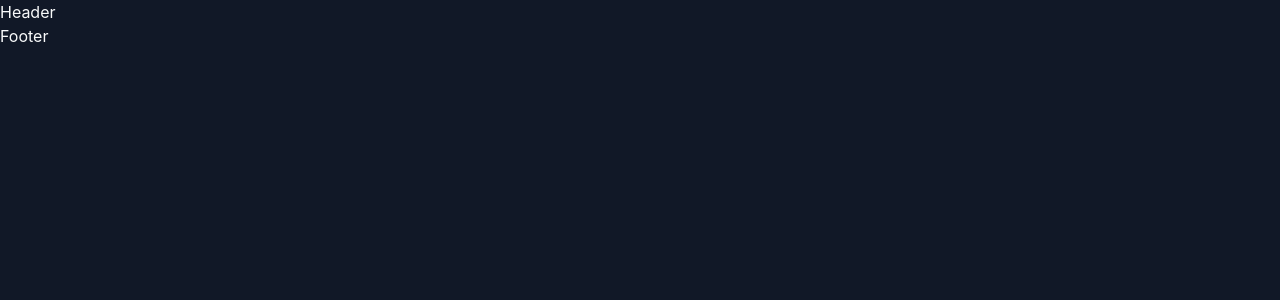
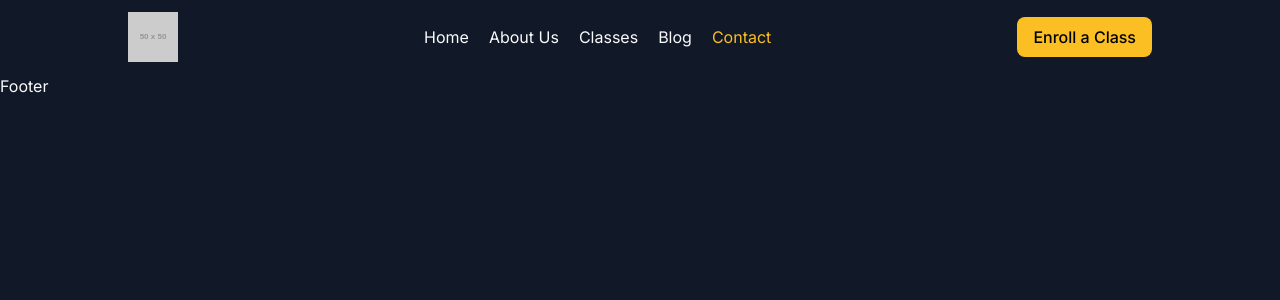
Before and after one commit to AungMinKhant123/dobu-martial-arts-training, a React (Vite) app in the folder frontend/: page /contact in a window 1280 px wide. Shown: the top 300 px of the page. Built offline with nearby package versions, Linux system fonts and the light colour scheme.

Commit message:
feat: added header for user site

```diff
--- /dev/null
+++ b/frontend/src/components/Button.jsx
@@ -0,0 +1,36 @@
+const Button = ({
+  children,
+  variant = "primary",
+  size = "md",
+  className = "",
+  ...props
+}) => {
+  const baseStyles =
+    "inline-flex items-center justify-center font-medium rounded-lg transition-colors duration-200 focus:outline-none focus:ring-2 focus:ring-offset-2 disabled:opacity-50 disabled:pointer-events-none";
+
+  const variants = {
+    primary:
+      "bg-(--primary-color) text-black hover:bg-yellow-600 focus:ring-blue-500",
+    accent:
+      "bg-(--accent-color) text-white hover:bg-red-700 focus:ring-gray-500",
+    outline:
+      "border border-(--primary-color) text-(--primary-color) hover:bg-gray-700 focus:ring-gray-500",
+    danger: "bg-red-600 text-white hover:bg-red-700 focus:ring-red-500",
+  };
+
+  const sizes = {
+    sm: "px-3 py-1.5 text-sm",
+    md: "px-4 py-2 text-base",
+    lg: "px-5 py-2.5 text-lg",
+  };
+
+  const buttonStyles = `${baseStyles} ${variants[variant]} ${sizes[size]} ${className}`;
+
+  return (
+    <button className={buttonStyles} {...props}>
+      {children}
+    </button>
+  );
+};
+
+export default Button;
--- a/frontend/src/components/user/Header.jsx
+++ b/frontend/src/components/user/Header.jsx
@@ -1,5 +1,58 @@
+import { NavLink } from "react-router";
+import Button from "../Button";
 const Header = () => {
-  return <header>Header</header>;
+  const navLinks = [
+    {
+      path: "/",
+      name: "Home",
+      end: true,
+    },
+    {
+      path: "/about-us",
+      name: "About Us",
+    },
+    {
+      path: "/classes",
+      name: "Classes",
+    },
+    {
+      path: "/blog",
+      name: "Blog",
+    },
+    {
+      path: "/contact",
+      name: "Contact",
+    },
+  ];
+  return (
+    <>
+      <header className="my-3">
+        <nav className="w-5xl flex mx-auto justify-between items-center">
+          <div>
+            <NavLink to="/" end>
+              <img src="https://placehold.co/50" alt="DoBu Martial Arts Logo" />
+            </NavLink>
+          </div>
+          <ul className="flex gap-5">
+            {navLinks.map((link) => (
+              <li key={link.path}>
+                <NavLink
+                  to={link.path}
+                  end={link.end}
+                  className={({ isActive }) =>
+                    `hover:text-(--primary-color) ${isActive ? "text-(--primary-color)" : ""}`
+                  }
+                >
+                  {link.name}
+                </NavLink>
+              </li>
+            ))}
+          </ul>
+          <Button variant="primary">Enroll a Class</Button>
+        </nav>
+      </header>
+    </>
+  );
 };
 
 export default Header;
--- a/frontend/src/index.css
+++ b/frontend/src/index.css
@@ -1,19 +1,18 @@
-@import url('https://fonts.googleapis.com/css2?family=Inter:ital,opsz,wght@0,14..32,100..900;1,14..32,100..900&family=Poppins:ital,wght@0,100;0,200;0,300;0,400;0,500;0,600;0,700;0,800;0,900;1,100;1,200;1,300;1,400;1,500;1,600;1,700;1,800;1,900&display=swap');
+@import url("https://fonts.googleapis.com/css2?family=Inter:ital,opsz,wght@0,14..32,100..900;1,14..32,100..900&family=Poppins:ital,wght@0,100;0,200;0,300;0,400;0,500;0,600;0,700;0,800;0,900;1,100;1,200;1,300;1,400;1,500;1,600;1,700;1,800;1,900&display=swap");
 @import "tailwindcss";
-
 
 :root {
   /* Color Scheme */
-    --primary-color: #FBBF24;
-    --secondary-color: #644C0E;
-    --accent-color: #D32F2F;
+  --primary-color: #fbbf24;
+  --secondary-color: #644c0e;
+  --accent-color: #d32f2f;
   --bg-color: #111827;
-    --text-light: #F9FAFB;
+  --text-light: #f9fafb;
 
   /* Font Family */
-    --font-heading: 'Poppins', 'Helvetica Neue', sans-serif;
-    --font-body: 'Inter', Georgia, serif;
-    --font-mono: 'Courier New', Courier, monospace;
+  --font-heading: "Poppins", "Helvetica Neue", sans-serif;
+  --font-body: "Inter", Georgia, serif;
+  --font-mono: "Courier New", Courier, monospace;
 
   /* Font Sizes */
   --text-xs: 0.75rem;
@@ -31,4 +30,5 @@
 body {
   background-color: var(--bg-color);
   color: var(--text-light);
+  font-family: var(--font-body);
 }
```
Lines whose indentation alone changed are shown as unchanged.
